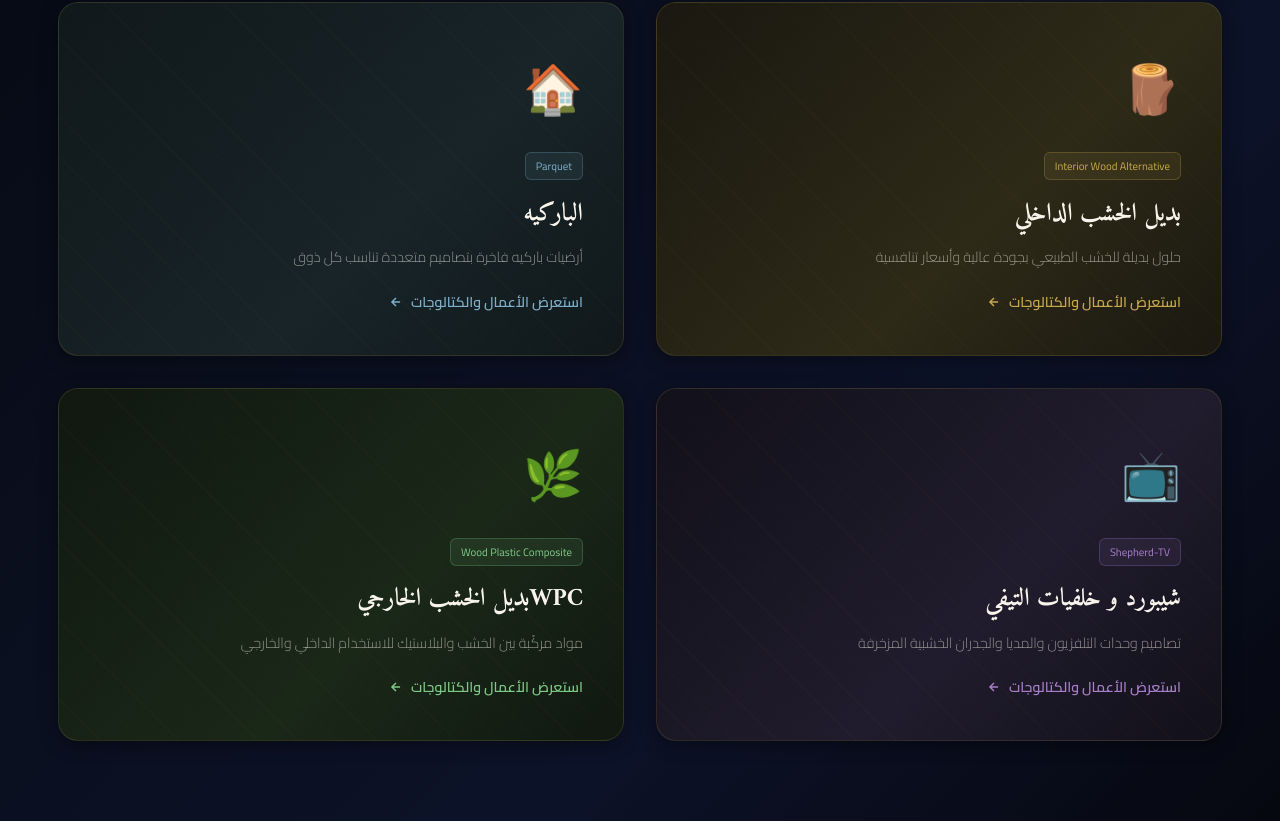
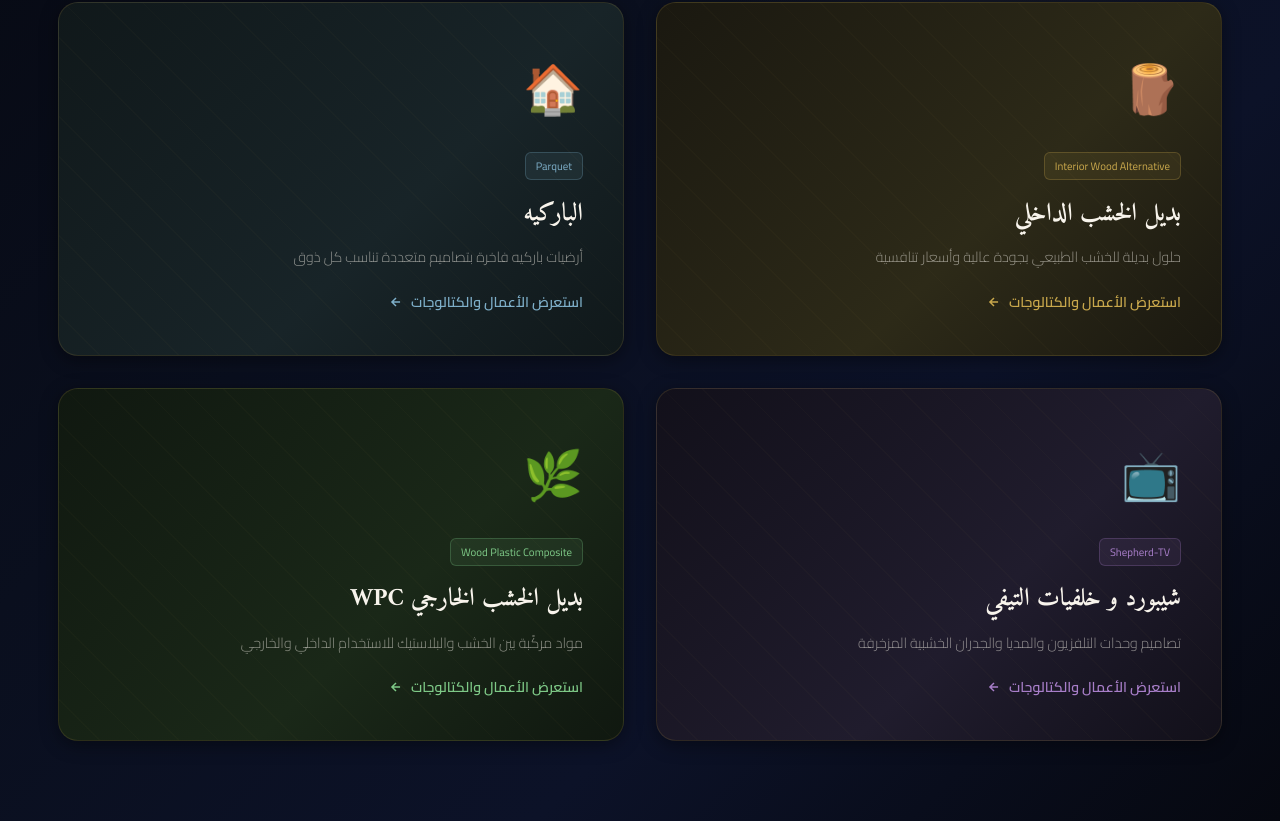
Before and after one commit to hamzazerwalwork-dot/Diamond-Nest, a Next.js app: page /gallery in a window 1280 px wide. Shown: the part 384-1205 px from the top of the page. Built offline with nearby package versions, Linux system fonts and the light colour scheme.

Commit message:
Update label for wood-plastic composite category

```diff
--- a/app/gallery/page.tsx
+++ b/app/gallery/page.tsx
@@ -6,7 +6,7 @@ const categories = [
   { id: "interior-wood-alternative", label: "بديل الخشب الداخلي", labelEn: "Interior Wood Alternative", icon: "🪵", gradient: "linear-gradient(135deg, #1a1810 0%, #2d2a18 60%, #1a1810 100%)", accent: "#C9A84C", desc: "حلول بديلة للخشب الطبيعي بجودة عالية وأسعار تنافسية" },
   { id: "paquet", label: "الباركيه", labelEn: "Parquet", icon: "🏠", gradient: "linear-gradient(135deg, #10181a 0%, #182428 60%, #10181a 100%)", accent: "#7EAFC9", desc: "أرضيات باركيه فاخرة بتصاميم متعددة تناسب كل ذوق" },
   { id: "shepherd-tv", label: "شيبورد و خلفيات التيفي", labelEn: "Shepherd-TV", icon: "📺", gradient: "linear-gradient(135deg, #12101a 0%, #201c2d 60%, #12101a 100%)", accent: "#A87EC9", desc: "تصاميم وحدات التلفزيون والمديا والجدران الخشبية المزخرفة" },
-  { id: "wood-plastic-composite", label: " WPCبديل الخشب الخارجي", labelEn: "Wood Plastic Composite", icon: "🌿", gradient: "linear-gradient(135deg, #101810 0%, #1a2818 60%, #101810 100%)", accent: "#7EC987", desc: "مواد مركّبة بين الخشب والبلاستيك للاستخدام الداخلي والخارجي" },
+  { id: "wood-plastic-composite", label: " بديل الخشب الخارجي WPC", labelEn: "Wood Plastic Composite", icon: "🌿", gradient: "linear-gradient(135deg, #101810 0%, #1a2818 60%, #101810 100%)", accent: "#7EC987", desc: "مواد مركّبة بين الخشب والبلاستيك للاستخدام الداخلي والخارجي" },
 ];
 
 export default function GalleryPage() {
```
